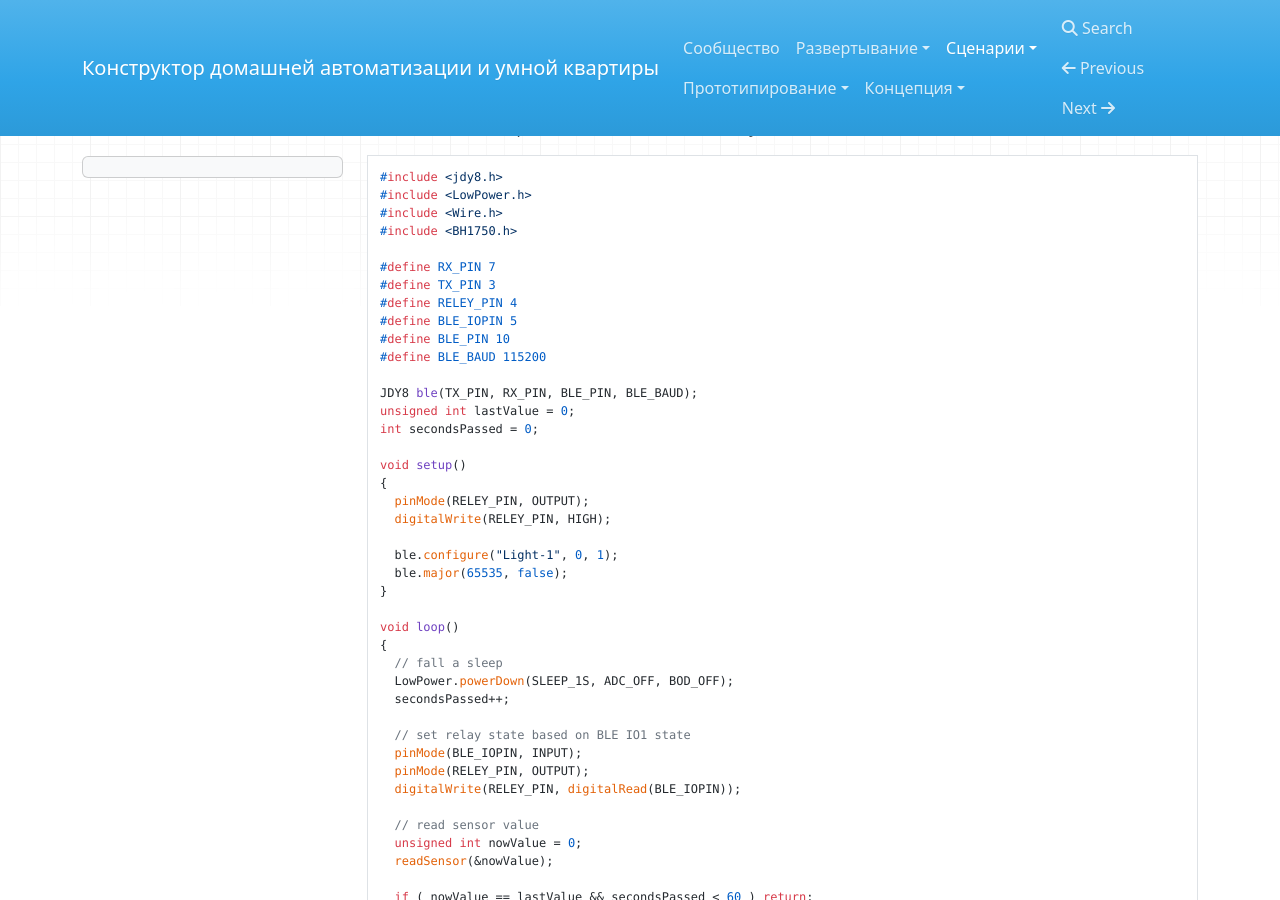
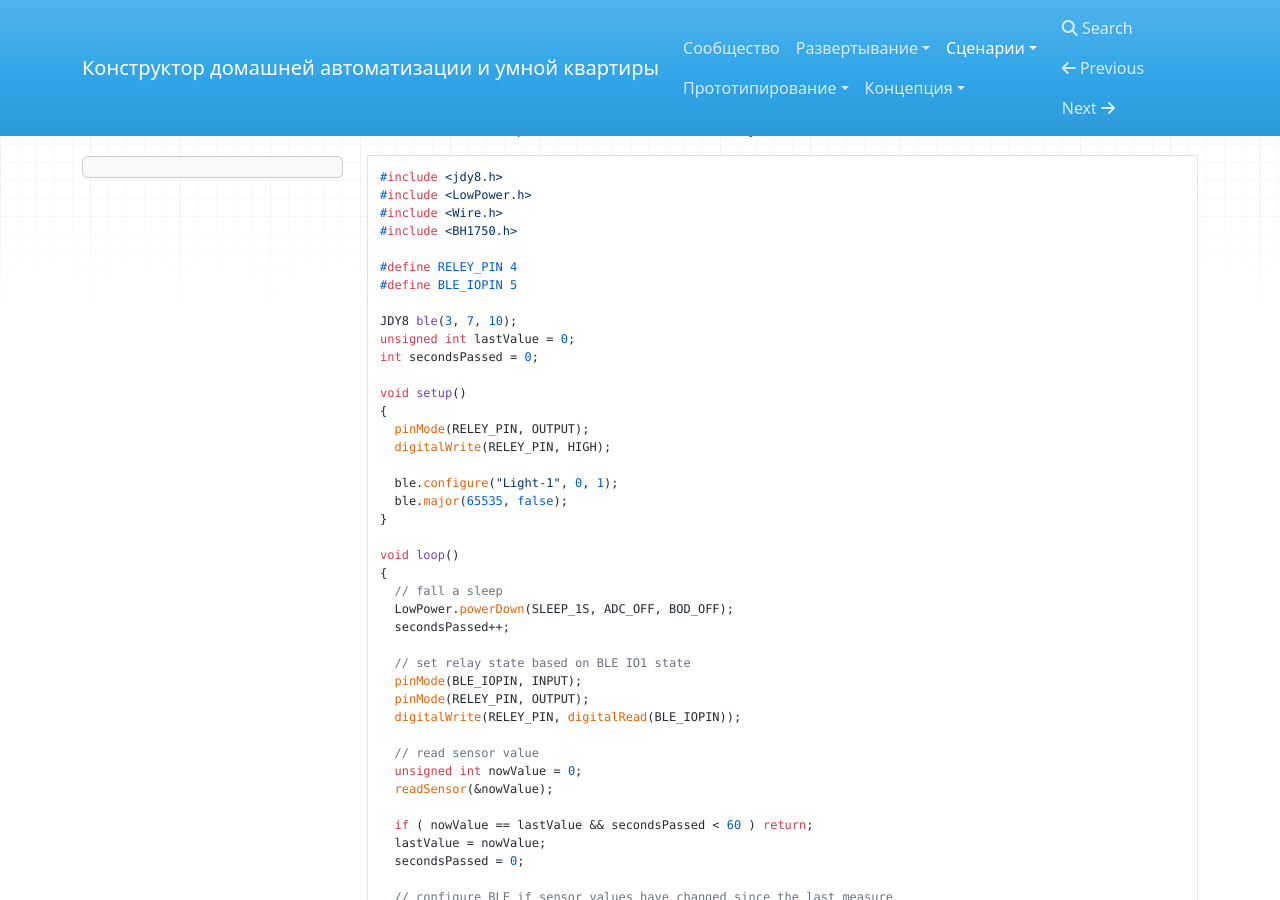
Before and after one commit to cutecare/cutecare-docs, an MkDocs documentation site: the page built from docs/Управление освещением.md, in a window 1280 px wide and 900 px high, scrolled down 1654 px. Built offline with MkDocs 1.6.1, drawn with Linux system fonts in a browser that asks for light colours; nearby versions of some CDN libraries; old or Windows-style settings are respelled for this version of MkDocs.

Commit message:
Update Управление освещением.md

```diff
--- a/docs/Управление освещением.md
+++ b/docs/Управление освещением.md
@@ -34,14 +34,10 @@
 #include <Wire.h>
 #include <BH1750.h>
 
-#define RX_PIN 7
-#define TX_PIN 3
 #define RELEY_PIN 4
 #define BLE_IOPIN 5
-#define BLE_PIN 10
-#define BLE_BAUD 115200
 
-JDY8 ble(TX_PIN, RX_PIN, BLE_PIN, BLE_BAUD);
+JDY8 ble(3, 7, 10);
 unsigned int lastValue = 0;
 int secondsPassed = 0;
 
```
